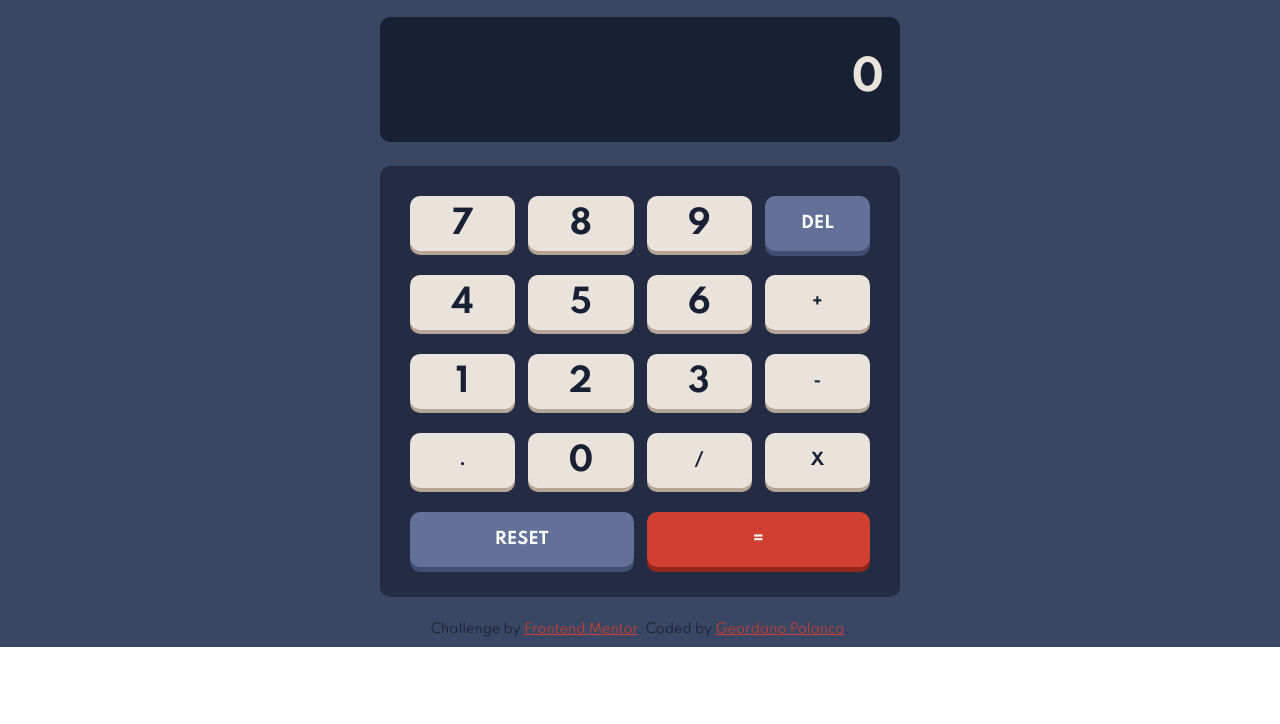
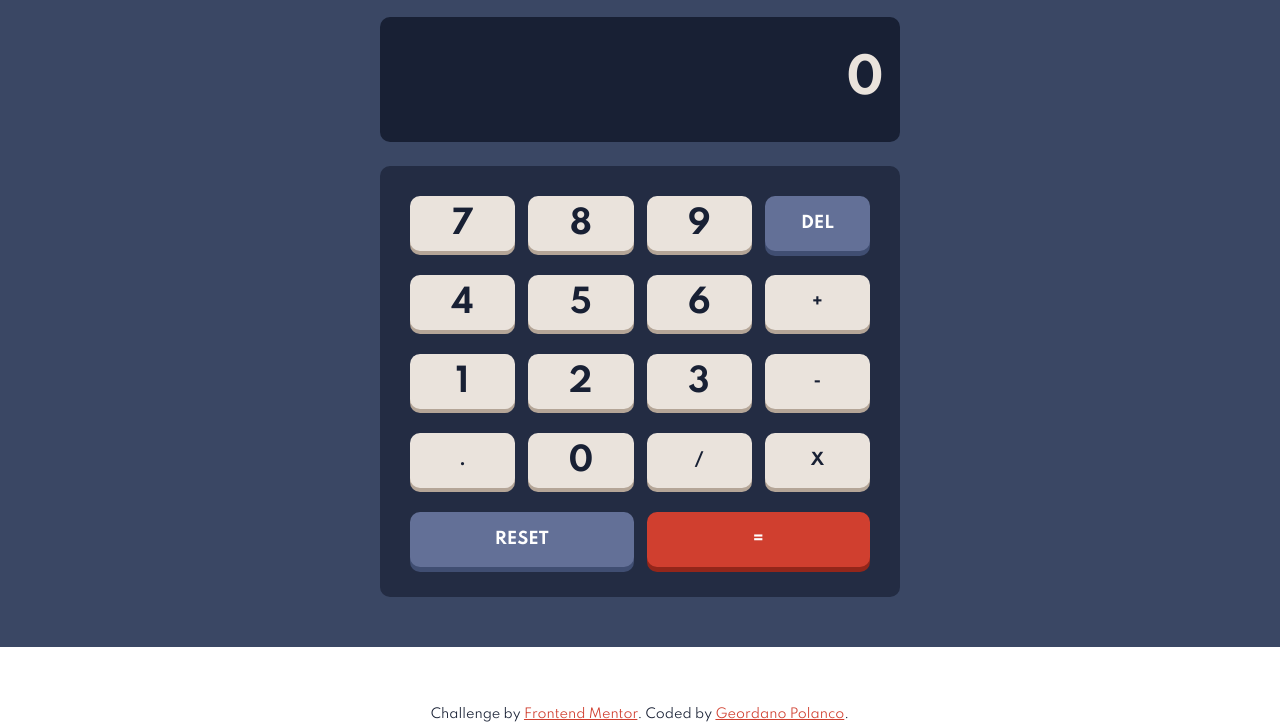
Before and after one commit to gpolanco/frontendmentor-challenges, a plain HTML site: page index.html in a window 1280 px wide. Shown: the part 153-877 px from the top of the page. Before the commit the page ends 800 px from the top, so only its background shows below. Drawn offline with Linux system fonts and the light colour scheme.

Commit message:
Add padding vertical in app container

```diff
--- a/css/app.css
+++ b/css/app.css
@@ -16,6 +16,7 @@
   padding: 0 10px;
   margin: auto;
   padding-top: 85px;
+  padding-bottom: 85px;
 }
 
 /* --------  HEADER ----------- */
--- a/css/global.css
+++ b/css/global.css
@@ -38,9 +38,7 @@
   --screen-font-color: hsl(30, 25%, 89%);
   --screen-font-size: 1rem;
   --screen-bg: hsl(224, 36%, 15%);
-
   --screen-height: 85px;
-  --screen-font-size: 0.9rem;
 
   /* TOGGLE THEME */
   --toggle-bg: hsl(223, 31%, 20%);
@@ -76,7 +74,6 @@
   /* SCREEN */
   --screen-bg: hsl(0, 0%, 93%);
   --screen-font-color: hsl(60, 10%, 19%);
-  --screen-font-size: 1rem;
 
   /* TOGGLE THEME */
   --toggle-bg: hsl(25, 98%, 40%);
@@ -110,7 +107,6 @@
   /* SCREEN */
   --screen-bg: hsl(268, 71%, 12%);
   --screen-font-color: hsl(52, 100%, 62%);
-  --screen-font-size: 1rem;
 
   /* TOGGLE THEME */
   --toggle-bg: hsl(268, 71%, 12%);
@@ -127,7 +123,7 @@
 
     /* SCREEN */
     --screen-height: 125px;
-    --screen-font-size: 1.3rem;
+    --screen-font-size: 1.5rem;
 
     /* BUTTONS */
     --button-number-font-size: 1rem;
```
